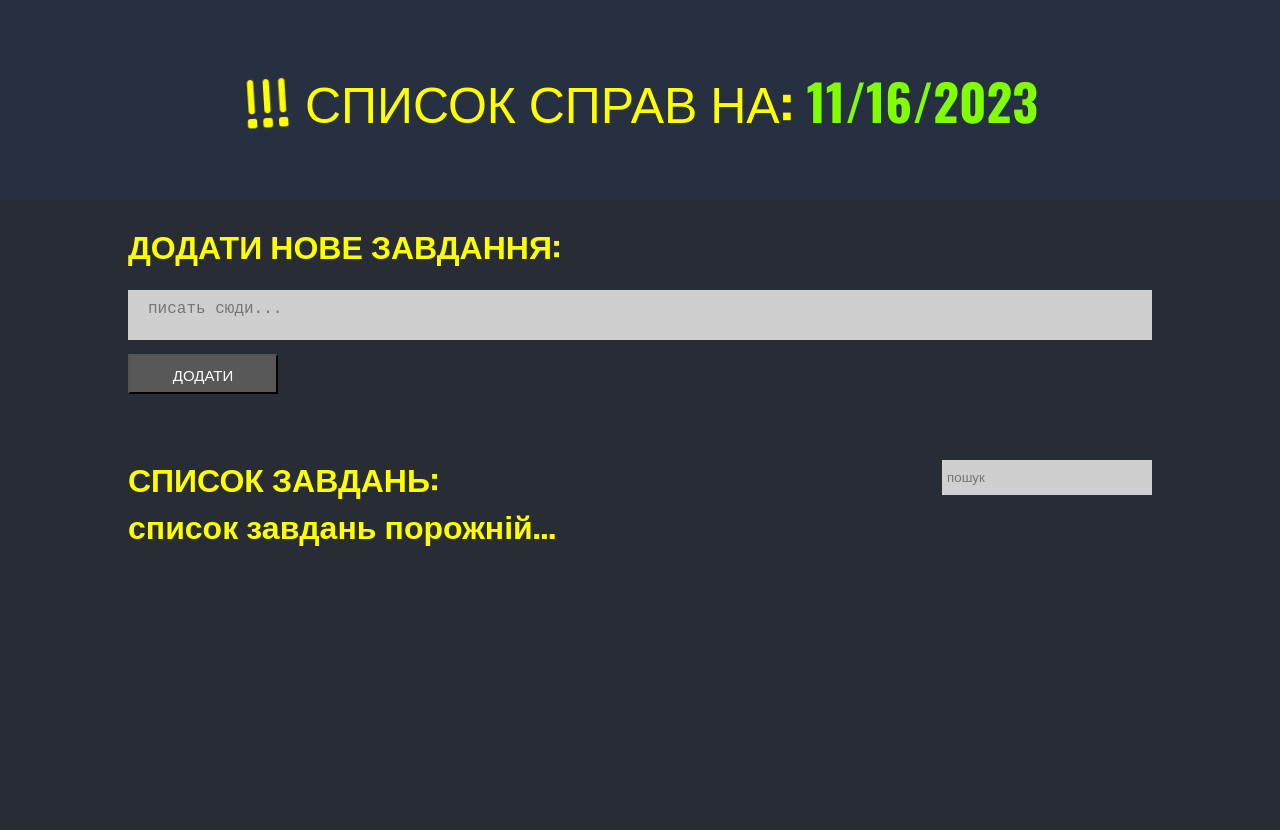
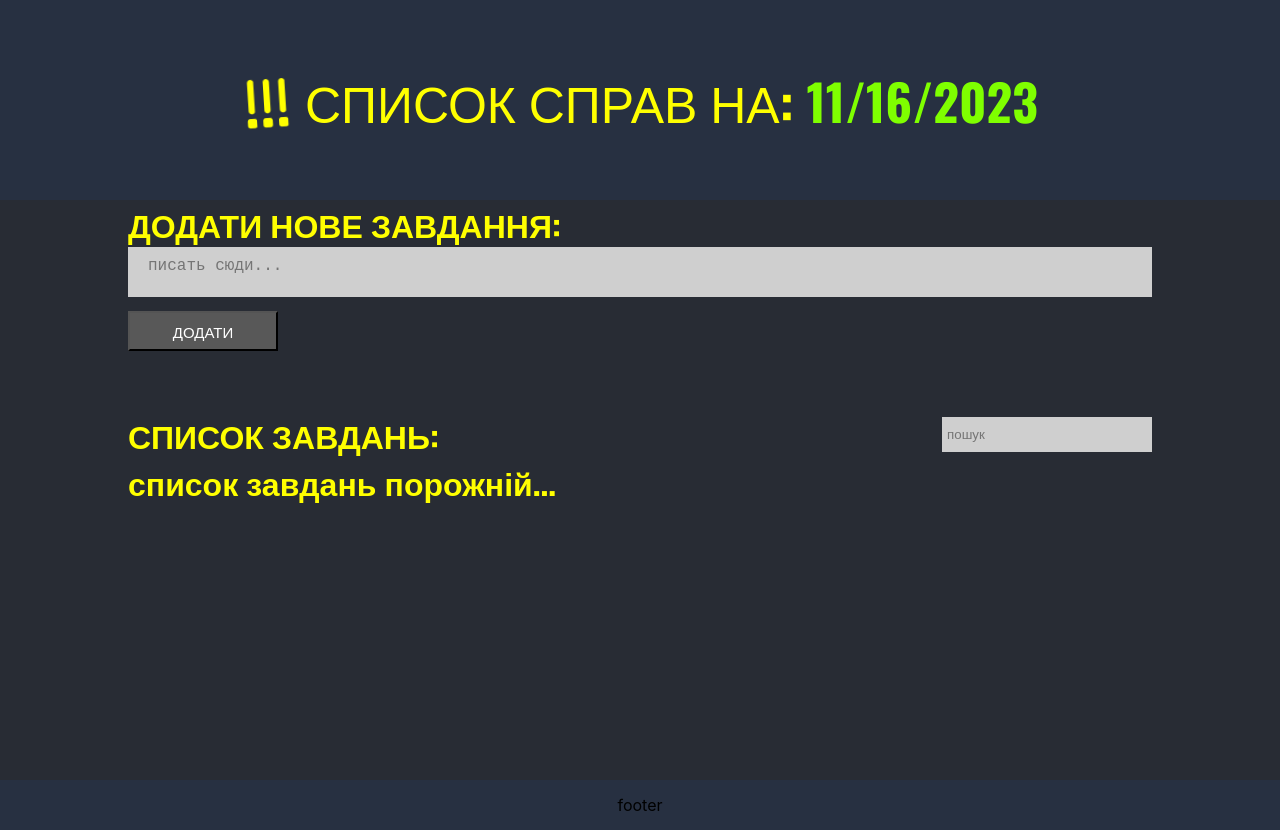
Before and after one commit to RomanKozlovsky/to_do_list, a React (Create React App) app: page / in a window 1280 px wide. Before the commit the page ends 800 px from the top, so only its background shows below. Built offline with nearby package versions, Linux system fonts and the light colour scheme.

Commit message:
footer add

```diff
--- a/src/App.css
+++ b/src/App.css
@@ -1,4 +1,12 @@
-body {
+* {
   margin: 0;
+}
+
+html, body {
+  height: 100%;
   background-color: #282c34;
 }
+
+.wrapper {
+  min-height: 100vh;
+}
--- a/src/App.js
+++ b/src/App.js
@@ -1,13 +1,14 @@
-import './App.css';
-import Layout from './components/Layout/Layout.jsx';
-import Header from './components/Header/Header';
-
+import "./App.css";
+import Layout from "./components/Layout/Layout.jsx";
+import Header from "./components/Header/Header";
+import Footer from "./components/Footer/Footer.jsx";
 
 export default function App() {
   return (
-    <div className="App">
+    <div className="wrapper">
       <Header />
       <Layout />
+      <Footer />
     </div>
   );
 }
--- /dev/null
+++ b/src/components/Footer/Footer.jsx
@@ -0,0 +1,11 @@
+import style from "./Footer.module.css";
+
+export default function Footer(props) {
+  return (
+    <>
+      <div className={style.footerWrapper}>
+        <p>footer</p>
+      </div>
+    </>
+  );
+}
--- /dev/null
+++ b/src/components/Footer/Footer.module.css
@@ -0,0 +1,10 @@
+.footerWrapper {
+    display: flex;
+    flex-direction: column;
+    align-items: center;
+    justify-content: center;
+    height: 50px;
+    background-color: #273041;
+    text-align: center;
+    margin-top: 30px;
+}
--- a/src/components/Layout/Layout.jsx
+++ b/src/components/Layout/Layout.jsx
@@ -2,6 +2,7 @@ import style from "../Layout/Layout.module.css";
 import InputTask from "../Input Task/InputTask";
 import { useState } from "react";
 import TasksList from "../Tasks List/TasksList";
+import Footer from '../Footer/Footer';
 
 export default function Layout() {
   const [textAreaValue, setTextAreaValue] = useState([]);
--- a/src/components/Layout/Layout.module.css
+++ b/src/components/Layout/Layout.module.css
@@ -1,3 +1,5 @@
+
 .bodyWrapperStyle{
     margin: 0 auto;
+    min-height: calc(100vh - 250px);
 }
```
